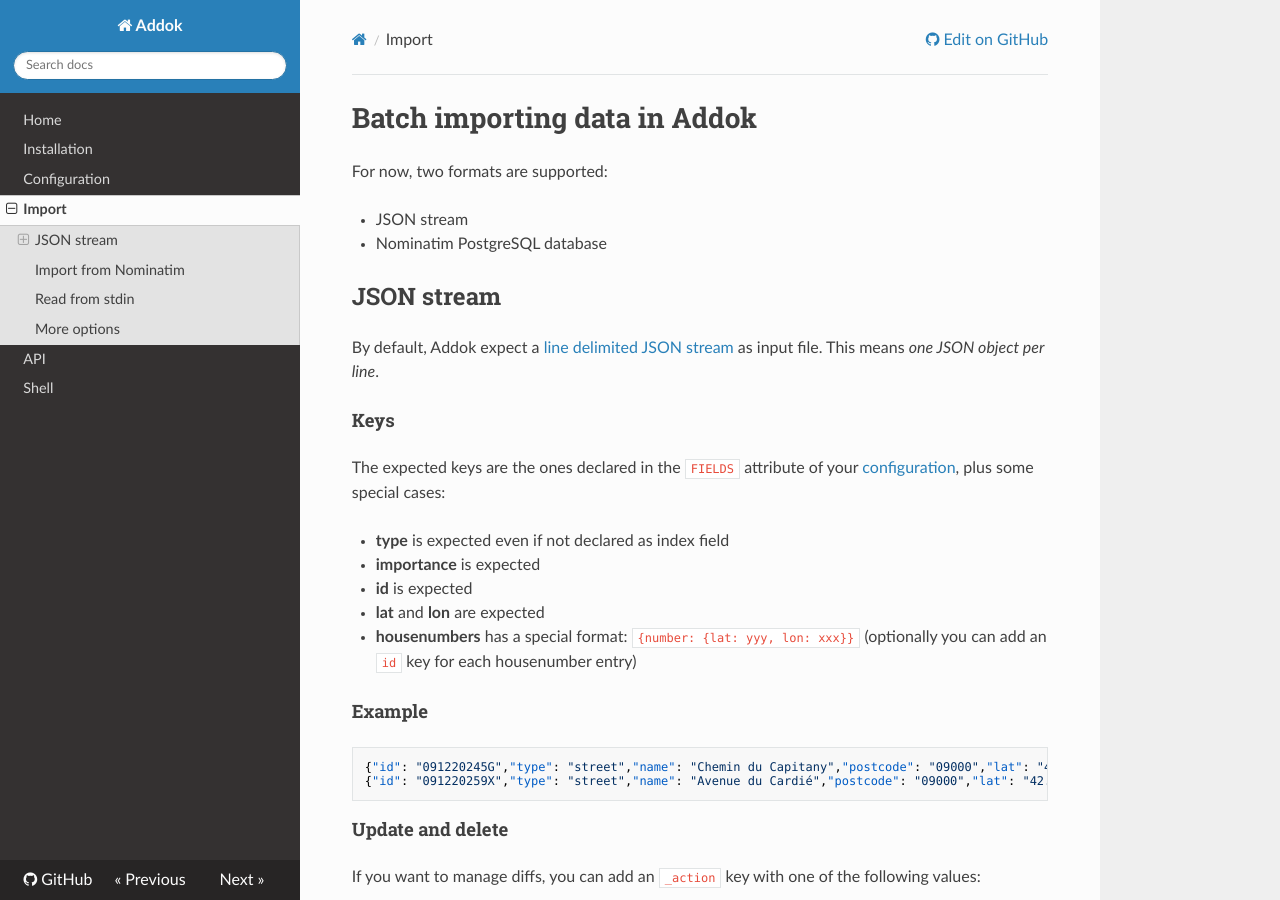
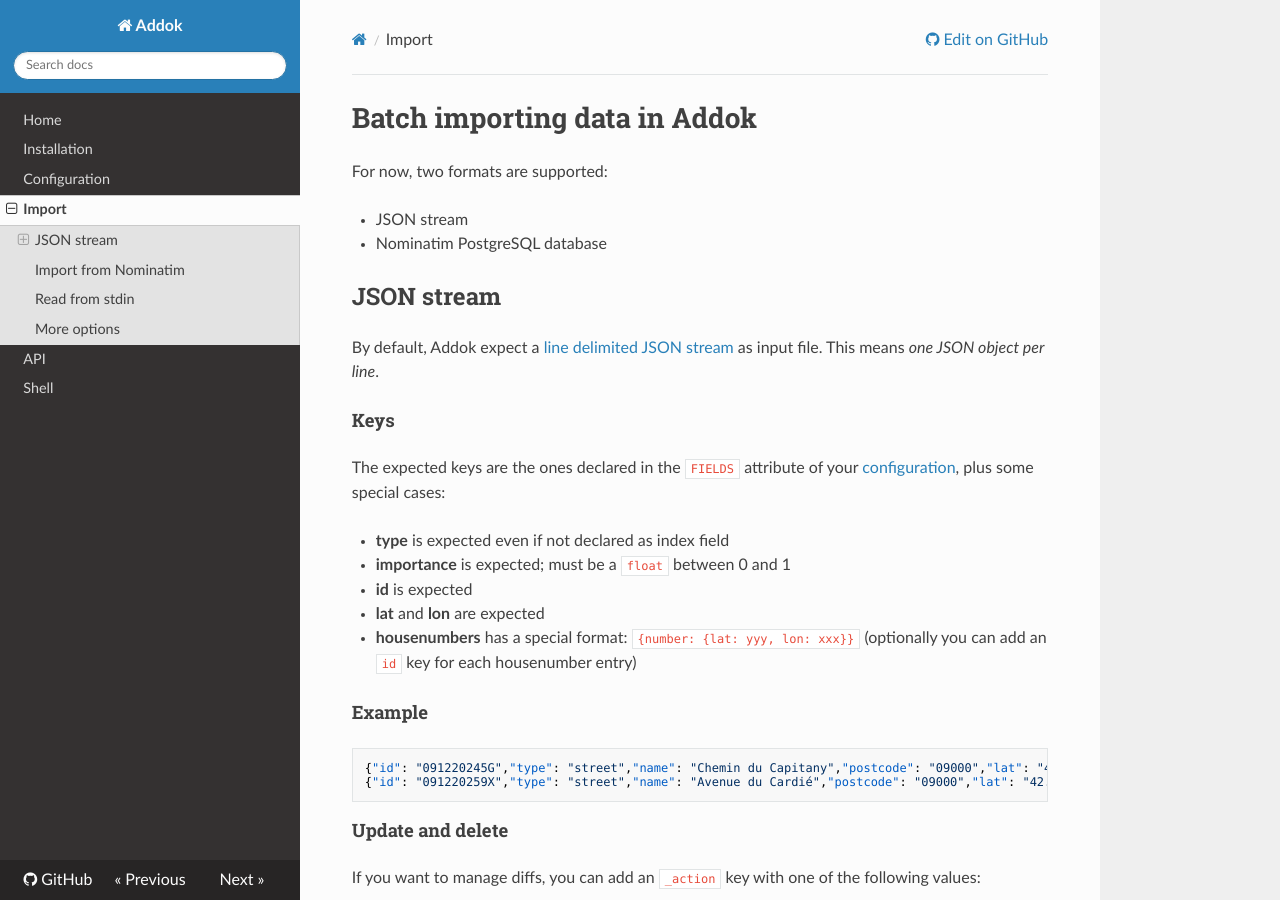
Before and after one commit to addok/addok, an MkDocs documentation site: the page built from docs/import.md, in a window 1280 px wide and 900 px high. Built offline with MkDocs 1.6.1, drawn with Linux system fonts in a browser that asks for light colours; nearby versions of some CDN libraries; old or Windows-style settings are respelled for this version of MkDocs.

Commit message:
Doc: warn about importance expected to be from 0 to 1 (cf #103)

```diff
--- a/docs/import.md
+++ b/docs/import.md
@@ -17,7 +17,7 @@
 [configuration](config.md), plus some special cases:
 
 - **type** is expected even if not declared as index field
-- **importance** is expected
+- **importance** is expected; must be a `float` between 0 and 1
 - **id** is expected
 - **lat** and **lon** are expected
 - **housenumbers** has a special format: `{number: {lat: yyy, lon: xxx}}` (optionally you can
```
